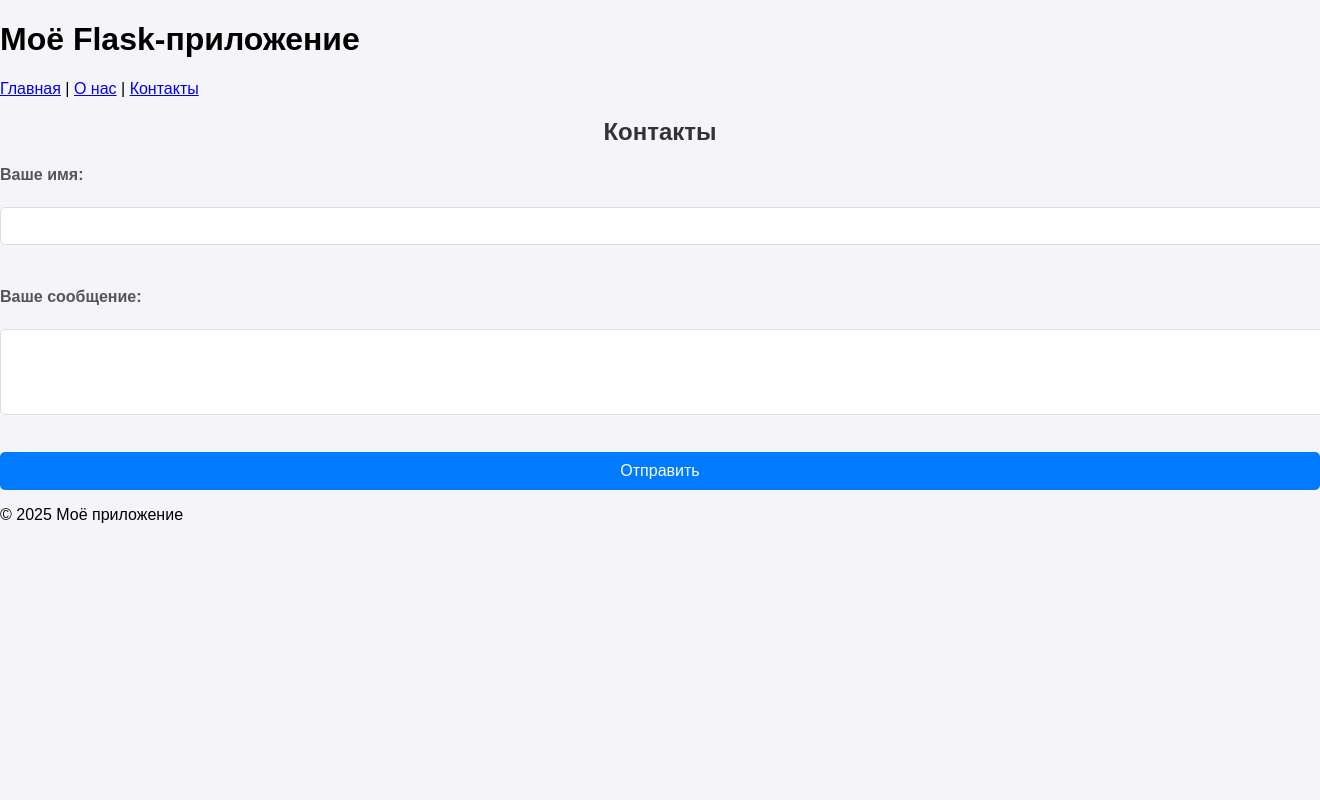
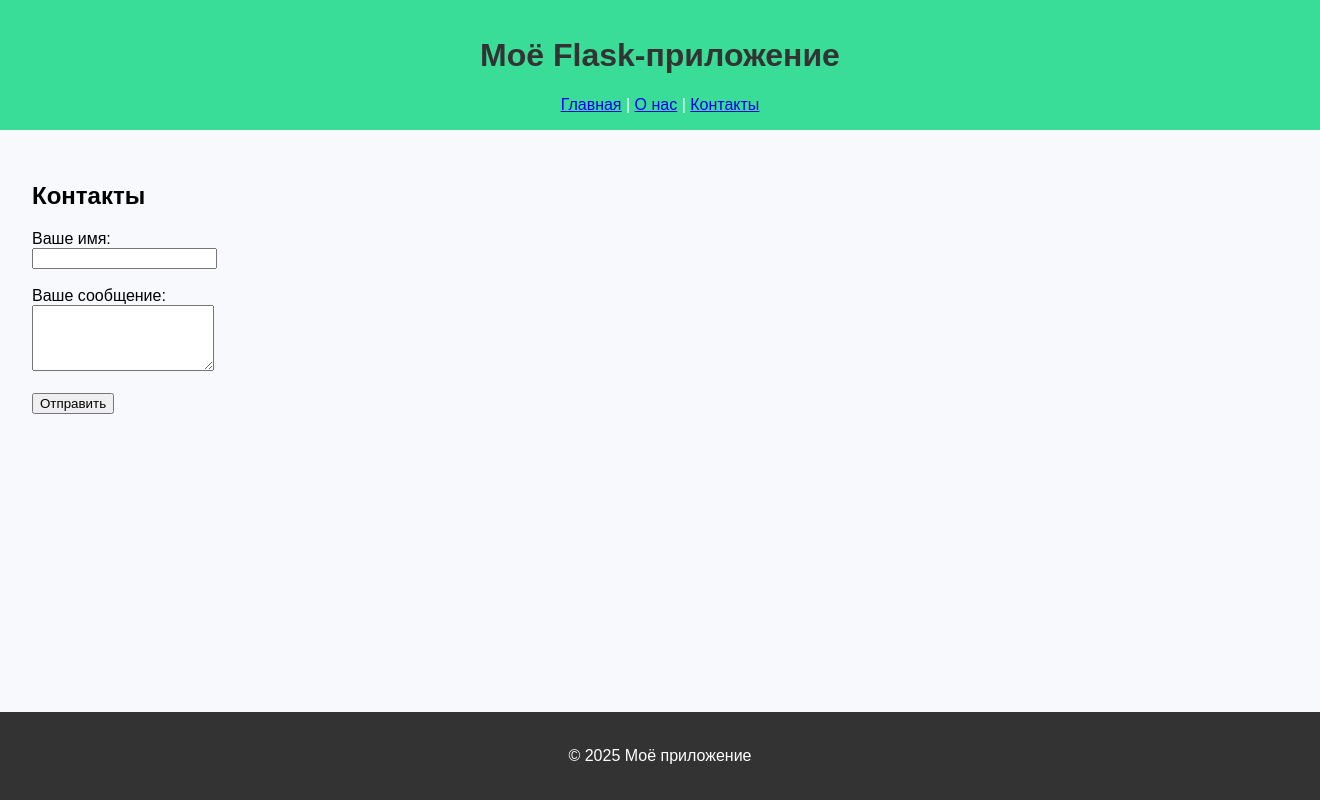
Before and after one commit to BaliskaFox/web_PJ, a Flask app: page /contact in a window 1320 px wide; the page is wider, and only the part inside the window is pictured. Run offline with Flask 3, Linux system fonts and the light colour scheme.

Commit message:
Правки
Изменен стиль, добавлено изображение

```diff
--- a/tasks/web_server/app.py
+++ b/tasks/web_server/app.py
@@ -4,7 +4,7 @@ app = Flask(__name__)
 
 @app.route('/')
 def home():
-    return render_template('home.html')
+    return render_template('home.html', title="Главная")
 
 @app.route('/contact', methods=['GET', 'POST'])
 def contact():
--- a/tasks/web_server/static/styles.css
+++ b/tasks/web_server/static/styles.css
@@ -1,68 +1,40 @@
 body {
     font-family: Arial, sans-serif;
-    background-color: #f4f4f9;
     margin: 0;
     padding: 0;
+    background-color: #f7f9fc;
+}
+
+header {
+    background-color: #23da8be3;
+    color: white;
+    padding: 1rem 0;
+    text-align: center;
+}
+
+footer {
+    background-color: #333;
+    color: white;
+    text-align: center;
+    padding: 1rem 0;
+    position: absolute;
+    width: 100%;
+    bottom: 0;
 }
 
 .container {
-    width: 80%;
-    margin: 0 auto;
-    max-width: 600px;
-    background: #ffffff;
-    padding: 20px;
-    border-radius: 10px;
-    box-shadow: 0 4px 8px rgba(0, 0, 0, 0.2);
-    margin-top: 50px;
+    padding: 2rem;
 }
 
-h2 {
-    text-align: center;
+h1 {
     color: #333;
 }
 
-form label {
-    display: block;
-    margin: 10px 0 5px;
-    color: #555;
-    font-weight: bold;
+p {
+    line-height: 1.5;
 }
 
-form input[type="text"],
-form textarea {
-    width: 100%;
-    padding: 10px;
-    margin-bottom: 15px;
-    border: 1px solid #ddd;
-    border-radius: 5px;
-    font-size: 14px;
+img {
+    height: 200px;
+    width: 200px;
 }
-
-form button {
-    background-color: #007bff;
-    color: white;
-    padding: 10px 20px;
-    border: none;
-    border-radius: 5px;
-    cursor: pointer;
-    font-size: 16px;
-    width: 100%;
-}
-
-form button:hover {
-    background-color: #0056b3;
-}
-
-blockquote {
-    margin: 20px 0;
-    padding: 10px;
-    background: #f9f9f9;
-    border-left: 5px solid #007bff;
-    color: #333;
-}
-
-.success-message {
-    color: green;
-    font-weight: bold;
-    text-align: center;
-}
--- a/tasks/web_server/templates/base.html
+++ b/tasks/web_server/templates/base.html
@@ -1,5 +1,6 @@
 <!DOCTYPE html>
 <html lang="en">
+
 <head>
     <meta charset="UTF-8">
     <meta name="viewport" content="width=device-width, initial-scale=1.0">
@@ -7,6 +8,7 @@
     <link rel="stylesheet" href="{{ url_for('static', filename='styles.css') }}">
 </head>
 </head>
+
 <body>
     <header>
         <h1>Моё Flask-приложение</h1>
@@ -17,10 +19,14 @@
         </nav>
     </header>
     <main>
-        {% block content %}{% endblock %}
+        <div class="container">
+            {% block content %}
+            <p>{{ content }}</p>
+            {% endblock %}
     </main>
     <footer>
         <p>© 2025 Моё приложение</p>
     </footer>
 </body>
+
 </html>
```
Also changed, not shown: tasks/web_server/templates/home.html (+2 -6 lines), tasks/web_server/static/image.png (added), tasks/web_server/static/script.js (added), test.html.txt (deleted).
